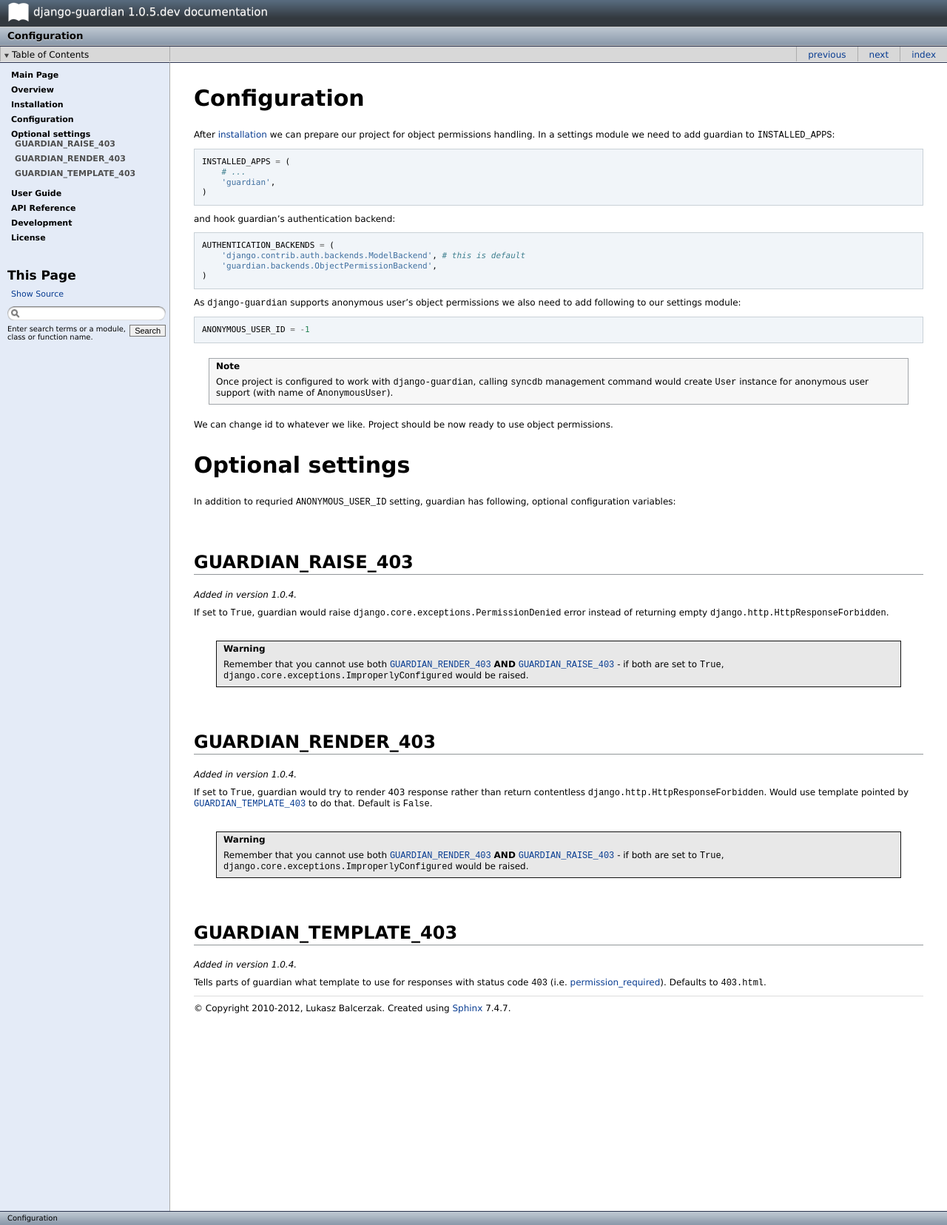
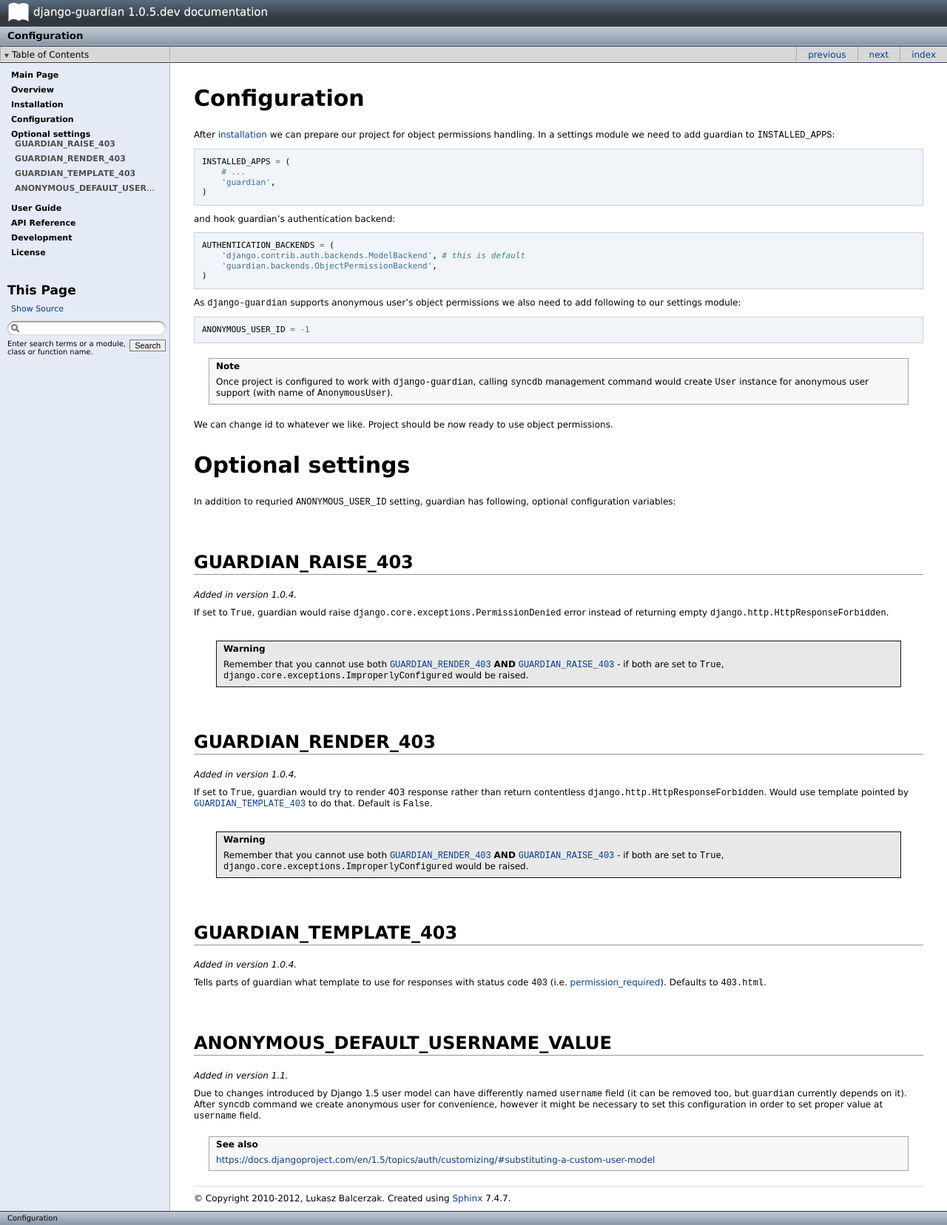
Before and after one commit to django-guardian/django-guardian, a Sphinx documentation site: the page built from docs/configuration.rst, in a window 1280 px wide. Shown: the whole page at 74% size. Built offline with Sphinx 7.4.7, drawn with Linux system fonts in a browser that asks for light colours; the version number could not be read and is left out.

Commit message:
Documented ANONYMOUS_DEFAULT_USERNAME_VALUE configuration

```diff
--- a/docs/configuration.rst
+++ b/docs/configuration.rst
@@ -87,3 +87,19 @@
 Tells parts of guardian what template to use for responses with status code
 ``403`` (i.e. :ref:`api-decorators-permission_required`). Defaults to
 ``403.html``.
+
+
+.. setting:: ANONYMOUS_DEFAULT_USERNAME_VALUE
+
+ANONYMOUS_DEFAULT_USERNAME_VALUE
+--------------------------------
+
+.. versionadded:: 1.1
+
+Due to changes introduced by Django 1.5 user model can have differently named
+``username`` field (it can be removed too, but ``guardian`` currently depends
+on it). After ``syncdb`` command we create anonymous user for convenience,
+however it might be necessary to set this configuration in order to set proper
+value at ``username`` field.
+
+.. seealso:: https://docs.djangoproject.com/en/1.5/topics/auth/customizing/#substituting-a-custom-user-model
```
Also changed, not shown: 1 other file.
